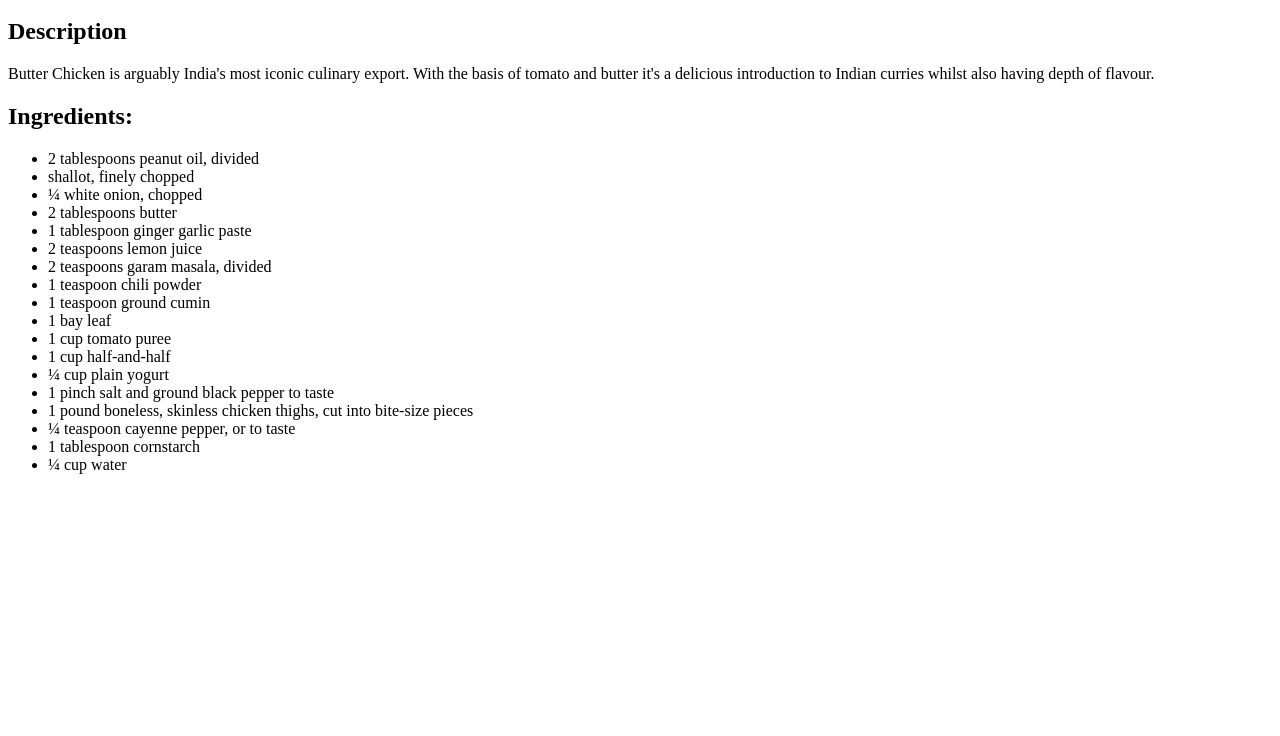
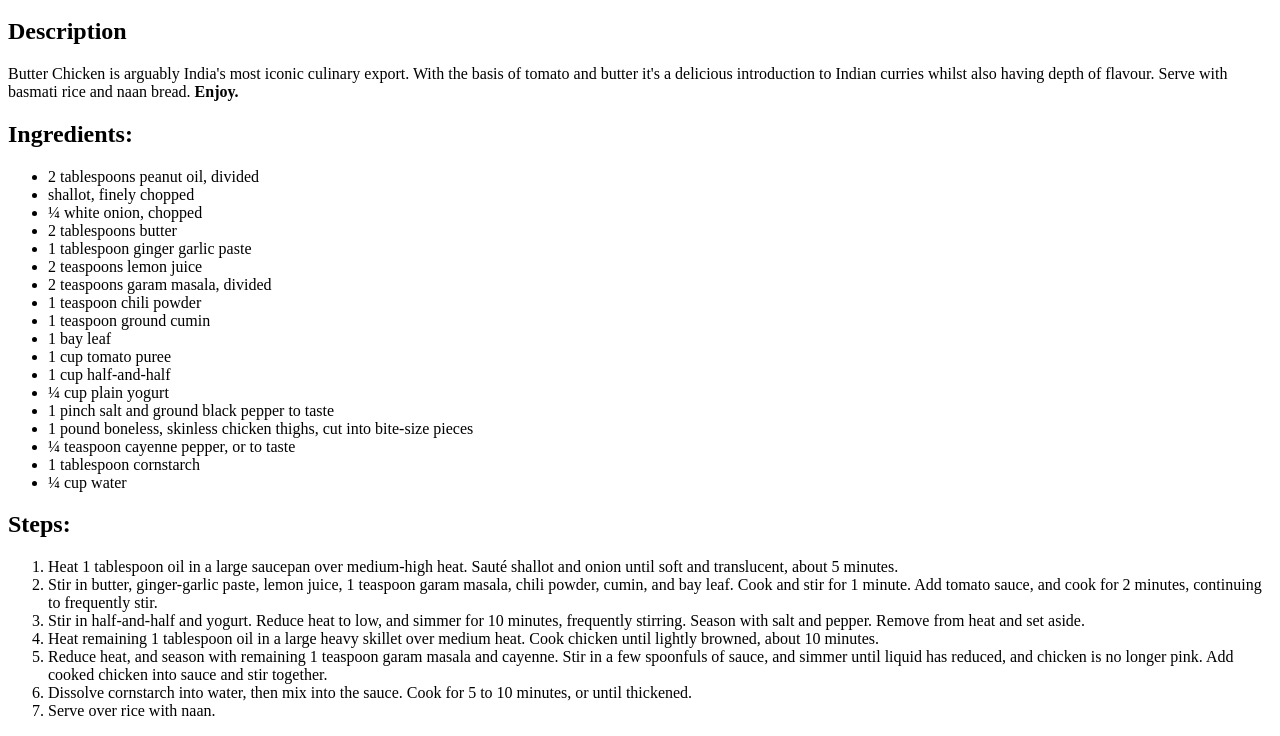
Before and after one commit to flotch99/odin-recipes, a plain HTML site: page recipes/butter_chicken.html in a window 1280 px wide. Shown: the part 598-1334 px from the top of the page. Before the commit the page ends 1088 px from the top, so only its background shows below. Drawn offline with Linux system fonts and the light colour scheme.

Commit message:
Create the steps for butter_chicken
The addition of the steps to the butter_chicken recipe page.

```diff
--- a/recipes/butter_chicken.html
+++ b/recipes/butter_chicken.html
@@ -14,7 +14,8 @@
         alt="A plate with butter chicken ontop of white rice with pieces of naan on the edge of the plate.">
     <h2>Description</h2>
     <p>Butter Chicken is arguably India's most iconic culinary export. With the basis of tomato and butter it's a
-        delicious introduction to Indian curries whilst also having depth of flavour.</p>
+        delicious introduction to Indian curries whilst also having depth of flavour. Serve with basmati rice and naan
+        bread. <strong>Enjoy.</strong></p>
 
     <h2>Ingredients:</h2>
     <ul>
@@ -37,6 +38,24 @@
         <li>1 tablespoon cornstarch</li>
         <li>¼ cup water</li>
     </ul>
+
+    <h2>Steps:</h2>
+    <ol>
+        <li>Heat 1 tablespoon oil in a large saucepan over medium-high heat. Sauté shallot and onion until soft and
+            translucent, about 5 minutes.</li>
+        <li>Stir in butter, ginger-garlic paste, lemon juice, 1 teaspoon garam masala, chili powder, cumin, and bay
+            leaf. Cook and stir for 1 minute. Add tomato sauce, and cook for 2 minutes, continuing to frequently stir.
+        </li>
+        <li>Stir in half-and-half and yogurt. Reduce heat to low, and simmer for 10 minutes, frequently stirring. Season
+            with salt and pepper. Remove from heat and set aside.</li>
+        <li>Heat remaining 1 tablespoon oil in a large heavy skillet over medium heat. Cook chicken until lightly
+            browned, about 10 minutes.</li>
+        <li>Reduce heat, and season with remaining 1 teaspoon garam masala and cayenne. Stir in a few spoonfuls of
+            sauce, and simmer until liquid has reduced, and chicken is no longer pink. Add cooked chicken into sauce and
+            stir together.</li>
+        <li>Dissolve cornstarch into water, then mix into the sauce. Cook for 5 to 10 minutes, or until thickened.</li>
+        <li>Serve over rice with naan.</li>
+    </ol>
 </body>
 
 </html>
```
